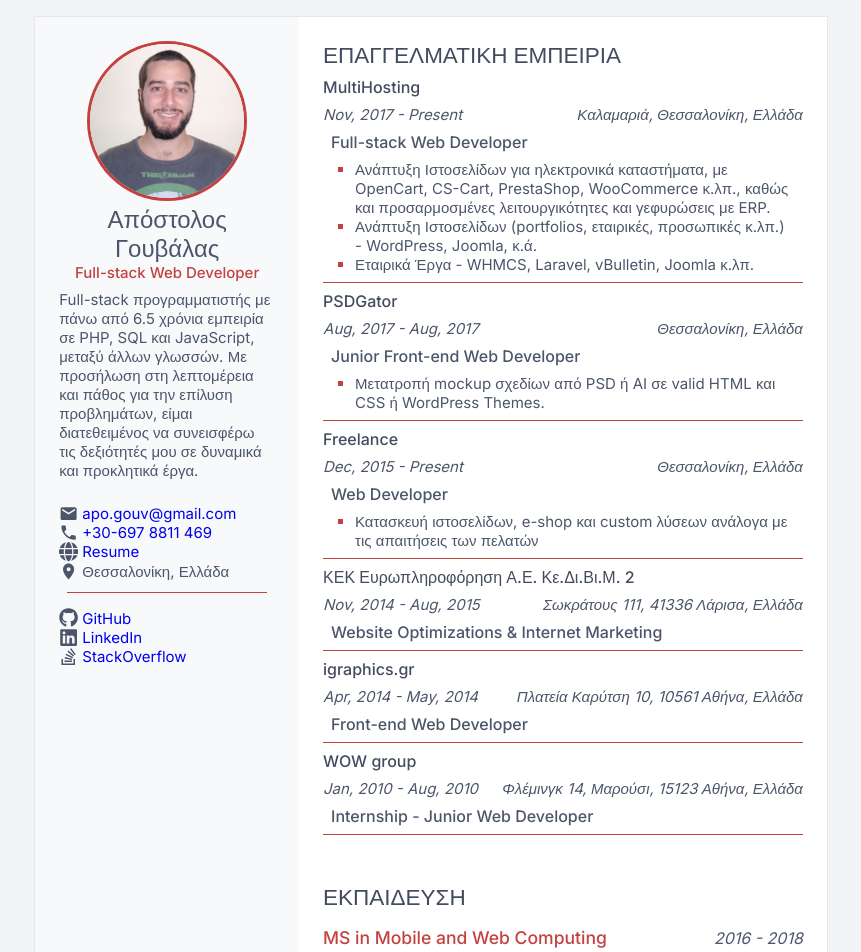
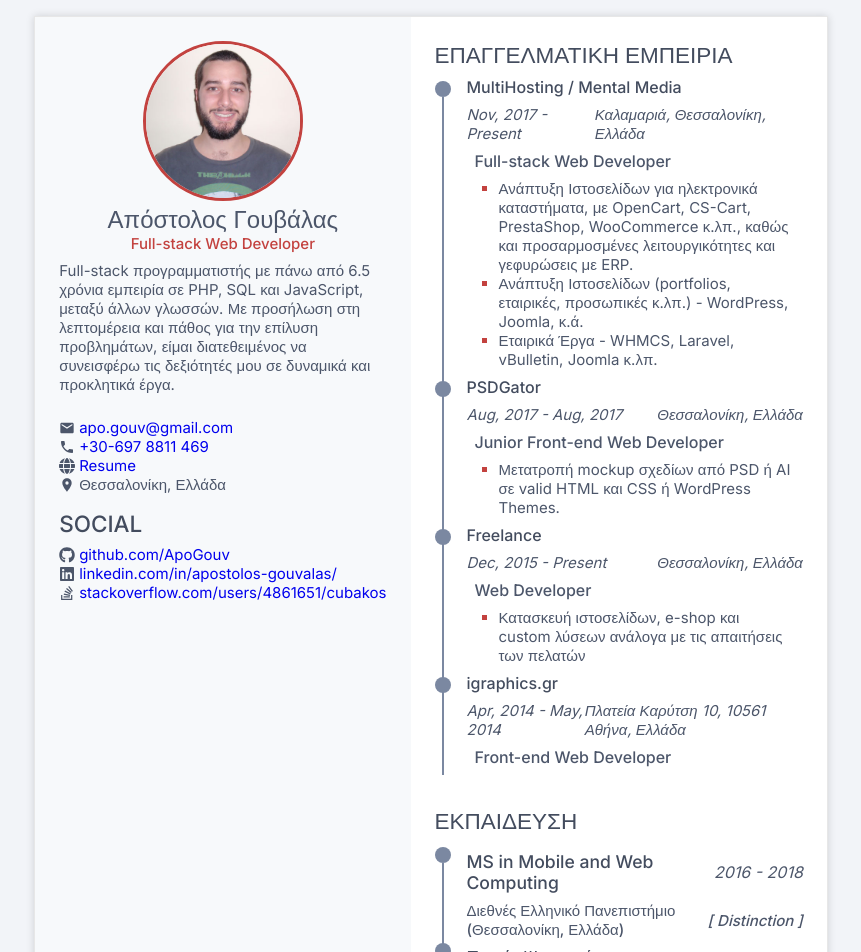
Before and after one commit to ApoGouv/resume, a React (Vite) app: page / in a window 1280 px wide. Shown: the top 952 px of the page, without its empty margins (209-1070 px from the left). Built offline with nearby package versions, Linux system fonts and the light colour scheme.

Commit message:
More Styling done

```diff
--- a/src/Components/Education/Education.css
+++ b/src/Components/Education/Education.css
@@ -1,10 +1,50 @@
 .education__section {
-  padding: 1.5rem 0;
+  padding: 1.5rem 0 0.5rem;
 }
 
 .education__heading {
   text-transform: uppercase;
   margin-bottom: var(--mb-1);
+}
+
+.education__entry {
+  display: flex;
+}
+
+.education__time {
+  padding-right: 1rem;
+}
+
+.education__rounder {
+  position: relative;
+  display: block;
+  width: 16px;
+  height: 16px;
+  background-color: var(--text-color-light);
+  border-radius: 50%;
+  margin-top: 0.25rem;
+}
+
+.education__line {
+  display: block;
+  width: 2px;
+  height: 110%;
+  background-color: var(--text-color-light);
+  transform: translate(7px, 0);
+}
+
+.education__entry:last-child > .education__time > .education__line {
+  height: 80%;
+}
+
+.education__entry:hover > .education__time > .education__rounder {
+  box-shadow: 0 0 0 0 rgba(0, 0, 0, 1);
+  transform: scale(1);
+  animation: pulse 2s infinite;
+}
+
+.education__data {
+  gap: 0.5rem;
 }
 
 .education__basic-info,
@@ -16,7 +56,6 @@
 }
 
 .education__type {
-  color: var(--color-red);
   font-weight: var(--font-medium);
   margin: 0.5rem 0;
 }
--- a/src/Components/Education/Education.tsx
+++ b/src/Components/Education/Education.tsx
@@ -33,6 +33,11 @@ function Education({ data }: EducationProps) {
           const keyEdu = `edu-${index}`;
           return (
             <div className="education__entry" key={keyEdu}>
+              <div className="education__time">
+                <span className="education__rounder" />
+                <span className="education__line" />
+              </div>
+              <div className="education__data">
                 <div className="education__basic-info">
                   <h3 className="education__type">
                     {education.degree || education.type}
@@ -53,8 +58,11 @@ function Education({ data }: EducationProps) {
                 <div className="education__name-and-score">
                   <div className="education__name">{education.school}</div>
                   {education.score && (
-                  <div className="education__score">[ {education.score} ]</div>
+                    <div className="education__score">
+                      [ {education.score} ]
+                    </div>
                   )}
+                </div>
               </div>
             </div>
           );
--- a/src/Components/Profile/Profile.css
+++ b/src/Components/Profile/Profile.css
@@ -65,8 +65,8 @@
 
 .profile__contact-icon > svg,
 .profile__social-icon > svg {
-  width: 1.2rem;
-  height: 1.2rem;
+  width: 1rem;
+  height: 1rem;
 }
 
 .profile__hr {
@@ -82,3 +82,8 @@
   margin-right: 0.75rem;
   transform: scale(1.6);
 }
+
+.profile__social-heading{
+  text-transform: uppercase;
+  margin-bottom: var(--mb-1);
+}
--- a/src/Components/Profile/Profile.tsx
+++ b/src/Components/Profile/Profile.tsx
@@ -2,6 +2,7 @@
 /* eslint-disable import/no-dynamic-require */
 import { useState } from 'react';
 import { calculateDiff } from '../../Utils/dates';
+import { printUrl } from '../../Utils/strings';
 import {
   PROFILE_CONTACT_ICONS,
   PROFILE_LINKS_ICONS,
@@ -154,9 +155,8 @@ function Profile({ data }: ProfileProps) {
               })}
           </div>
 
-          <hr className="profile__hr" />
-
           <div className="profile__socials-wrapper">
+            <h2 className="profile__social-heading">SOCIAL</h2>
             {profileState.socials
               .filter((social) => !social.isHidden)
               .map((social) => (
@@ -176,7 +176,7 @@ function Profile({ data }: ProfileProps) {
                       target="_blank"
                       rel="noreferrer noopener"
                     >
-                      {social.type}
+                      {printUrl(social.value)}
                     </a>
                   </div>
                 </div>
--- a/src/Components/WorkExperience/WorkExperience.css
+++ b/src/Components/WorkExperience/WorkExperience.css
@@ -1,5 +1,5 @@
 .workExp__section {
-  padding: 1.5rem 0;
+  padding: 1.5rem 0 0.5rem;
 }
 
 .workExp__heading {
@@ -8,11 +8,43 @@
 }
 
 .workExp__entry {
-  border-bottom: 1px solid var(--color-red);
+  display: flex;
 }
 
-.workExp__entry + .workExp__entry {
-  padding-top: 8px;
+.workExp__time {
+  padding-right: 1rem;
+}
+
+.workExp__rounder {
+  position: relative;
+  display: block;
+  width: 16px;
+  height: 16px;
+  background-color: var(--text-color-light);
+  border-radius: 50%;
+  margin-top: 0.25rem;
+}
+
+.workExp__line {
+  display: block;
+  width: 2px;
+  height: 110%;
+  background-color: var(--text-color-light);
+  transform: translate(7px, 0);
+}
+
+.workExp__entry:last-child > .workExp__time > .workExp__line {
+  height: 80%;
+}
+
+.workExp__entry:hover > .workExp__time > .workExp__rounder {
+  box-shadow: 0 0 0 0 rgba(0, 0, 0, 1);
+  transform: scale(1);
+  animation: pulse 2s infinite;
+}
+
+.workExp__data {
+  gap: 0.5rem;
 }
 
 .workExp__company-name {
--- a/src/Components/WorkExperience/WorkExperience.tsx
+++ b/src/Components/WorkExperience/WorkExperience.tsx
@@ -23,6 +23,7 @@ type WorkType = {
 };
 
 type ExperienceType = {
+  isHidden: boolean;
   company: string;
   duration: DurationType;
   location: string;
@@ -41,10 +42,17 @@ function WorkExperience({ data }: WorkExperienceProps) {
       <div className="workExp__container">
         <h2 className="workExp__heading">ΕΠΑΓΓΕΛΜΑΤΙΚΗ ΕΜΠΕΙΡΙΑ</h2>
 
-        {workExpState.map((exp, index) => {
+        {workExpState
+          .filter((exp) => !exp.isHidden)
+          .map((exp, index) => {
             const keyExpId: string = `exp-${index}`;
             return (
               <div className="workExp__entry" key={keyExpId}>
+                <div className="workExp__time">
+                  <span className="workExp__rounder" />
+                  <span className="workExp__line" />
+                </div>
+                <div className="workExp__data">
                   <h3 className="workExp__company-name">{exp.company}</h3>
                   <div className="workExp__company-info">
                     <p className="workExp__company-duration">
@@ -111,7 +119,9 @@ function WorkExperience({ data }: WorkExperienceProps) {
                                             return (
                                               <li
                                                 className="workExp__work-project-responsibility"
-                                            key={keyWorkProjectResponsibilityId}
+                                                key={
+                                                  keyWorkProjectResponsibilityId
+                                                }
                                               >
                                                 {resp}
                                               </li>
@@ -130,6 +140,7 @@ function WorkExperience({ data }: WorkExperienceProps) {
                     );
                   })}
                 </div>
+              </div>
             );
           })}
       </div>
--- a/src/Data/Data.json
+++ b/src/Data/Data.json
@@ -70,7 +70,8 @@
   },
   "workExperience": [
     {
-      "company": "MultiHosting",
+      "isHidden": false,
+      "company": "MultiHosting / Mental Media",
       "duration": {
         "from": "2017, Nov",
         "to": "present"
@@ -170,6 +171,7 @@
       ]
     },
     {
+      "isHidden": false,
       "company": "PSDGator ",
       "duration": {
         "from": "2017, Aug",
@@ -187,6 +189,7 @@
       ]
     },
     {
+      "isHidden": false,
       "company": "Freelance",
       "duration": {
         "from": "2015, Dec",
@@ -204,6 +207,7 @@
       ]
     },
     {
+      "isHidden": true,
       "company": "ΚΕΚ Ευρωπληροφόρηση Α.Ε. Κε.Δι.Βι.Μ. 2",
       "duration": {
         "from": "2014, Nov",
@@ -223,6 +227,7 @@
       ]
     },
     {
+      "isHidden": false,
       "company": "igraphics.gr",
       "duration": {
         "from": "2014, Apr",
@@ -242,6 +247,7 @@
       ]
     },
     {
+      "isHidden": true,
       "company": "WOW group",
       "duration": {
         "from": "2010, Jan",
--- a/src/Pages/Resume/Resume.css
+++ b/src/Pages/Resume/Resume.css
@@ -1,12 +1,5 @@
-.resume-container-A4 {
-  width: 793.7007874px; /* ~ 210mm */
-  height: 1122.519685px; /* ~ 297mm */
-}
-
 @media screen and (min-width: 968px) {
   .resume-container {
-    overflow: hidden;
-    border: 1px solid #e7e7e7;
     margin: 1rem auto;
     position: relative;
   }
@@ -16,6 +9,13 @@
     grid-template-columns: .5fr 1fr;
     background-color: var(--resume-bg-color);
     box-shadow: 0 0 8px #0d0c0c26;
+    border: 1px solid #e7e7e7;
+    margin: 0 auto;
+  }
+
+  .resume.resume-A4 {
+    width: 793.7007874px; /* ~ 210mm */
+    height: 1122.519685px; /* ~ 297mm */
   }
 
   .resume__left {
--- a/src/Pages/Resume/Resume.tsx
+++ b/src/Pages/Resume/Resume.tsx
@@ -17,11 +17,8 @@ function Resume() {
         occupation={profile.role}
         description={profile.bio}
       />
-      <main
-        className="resume-container resume-container-A4"
-        id="resume-container"
-      >
-        <div className="resume" id="resume">
+      <main className="resume-container" id="resume-container">
+        <div className="resume resume-A4" id="resume">
           <div className="resume__left">
             <Profile data={profile} />
           </div>
--- a/src/Utils/dates.ts
+++ b/src/Utils/dates.ts
@@ -1,4 +1,4 @@
-import { padStart } from './padding';
+import { padStart } from './strings';
 
 const months: string[] = [
   'Jan',
--- a/src/Utils/padding.ts
+++ b/src/Utils/strings.ts
@@ -22,3 +22,13 @@ export const padEnd = (
   }
   return (string as string).padEnd(maxLength, fillString);
 };
+
+export const printUrl = (url: string): string => {
+  // Remove http or https
+  let strippedUrl = url.replace(/^https?:\/\//, '');
+
+  // Remove www.
+  strippedUrl = strippedUrl.replace(/^www\./, '');
+
+  return strippedUrl;
+};
--- a/src/index.css
+++ b/src/index.css
@@ -1,4 +1,4 @@
-@import"https://fonts.googleapis.com/css2?family=Inter:wght@400;500;600&display=swap";
+@import 'https://fonts.googleapis.com/css2?family=Inter:wght@400;500;600&display=swap';
 :root {
   --header-height: 3rem;
 
@@ -9,39 +9,41 @@
   --resume-bg-color-alt: #f7f9fb;
 
   --body-color: #f2f4f8;
-    --body-font: "Inter", sans-serif;
+  --body-font: 'Inter', sans-serif;
 
   --h1-font-size: 1.5rem;
   --h2-font-size: 1.25rem;
   --h3-font-size: 1rem;
 
-    --normal-font-size: .938rem;
-    --small-font-size: .875rem;
-    --smaller-font-size: .813rem;
+  --normal-font-size: 0.938rem;
+  --small-font-size: 0.875rem;
+  --smaller-font-size: 0.813rem;
 
   --font-medium: 500;
   --font-semi-bold: 600;
 
-    --mb-1: .5rem;
+  --mb-1: 0.5rem;
   --mb-2: 1rem;
   --mb-3: 1.5rem;
 
   --z-tooltip: 10;
   --z-fixed: 100;
 
-    --color-red: #C3423F;
-    --color-black: #211A1E;
-    --color-blue: #247BA0;
-    --color-snow: #FFFCFF;
-    --color-yellow: #FFBA49;
+  --color-red: #c3423f;
+  --color-black: #211a1e;
+  --color-blue: #247ba0;
+  --color-snow: #fffcff;
+  --color-yellow: #ffba49;
 }
 
-*,:before,:after {
-    box-sizing: border-box
+*,
+:before,
+:after {
+  box-sizing: border-box;
 }
 
 html {
-    scroll-behavior: smooth
+  scroll-behavior: smooth;
 }
 
 body {
@@ -50,30 +52,36 @@ body {
   font-family: var(--body-font);
   font-size: var(--normal-font-size);
   background-color: var(--body-color);
-    color: var(--text-color)
+  color: var(--text-color);
 }
 
-h1,h2,h3,ul,p {
-    margin: 0
+h1,
+h2,
+h3,
+ul,
+p {
+  margin: 0;
 }
 
-h1,h2,h3 {
+h1,
+h2,
+h3 {
   color: var(--title-color);
-    font-weight: var(--font-medium)
+  font-weight: var(--font-medium);
 }
 
 ul {
   padding: 0;
-    list-style: none
+  list-style: none;
 }
 
 a {
-    text-decoration: none
+  text-decoration: none;
 }
 
 img {
   max-width: 100%;
-    height: auto
+  height: auto;
 }
 
 body.dark-theme {
@@ -81,5 +89,22 @@ body.dark-theme {
   --text-color: #b5c4db;
   --resume-bg-color: #2e3440;
   --resume-bg-color-alt: #3b4252;
-    --body-color: #242933
+  --body-color: #242933;
 }
+
+@keyframes pulse {
+  0% {
+    transform: scale(0.95);
+    box-shadow: 0 0 0 0 rgba(0, 0, 0, 0.7);
+  }
+
+  70% {
+    transform: scale(1);
+    box-shadow: 0 0 0 10px rgba(0, 0, 0, 0);
+  }
+
+  100% {
+    transform: scale(0.95);
+    box-shadow: 0 0 0 0 rgba(0, 0, 0, 0);
+  }
+}
```
Lines whose indentation alone changed are shown as unchanged.
